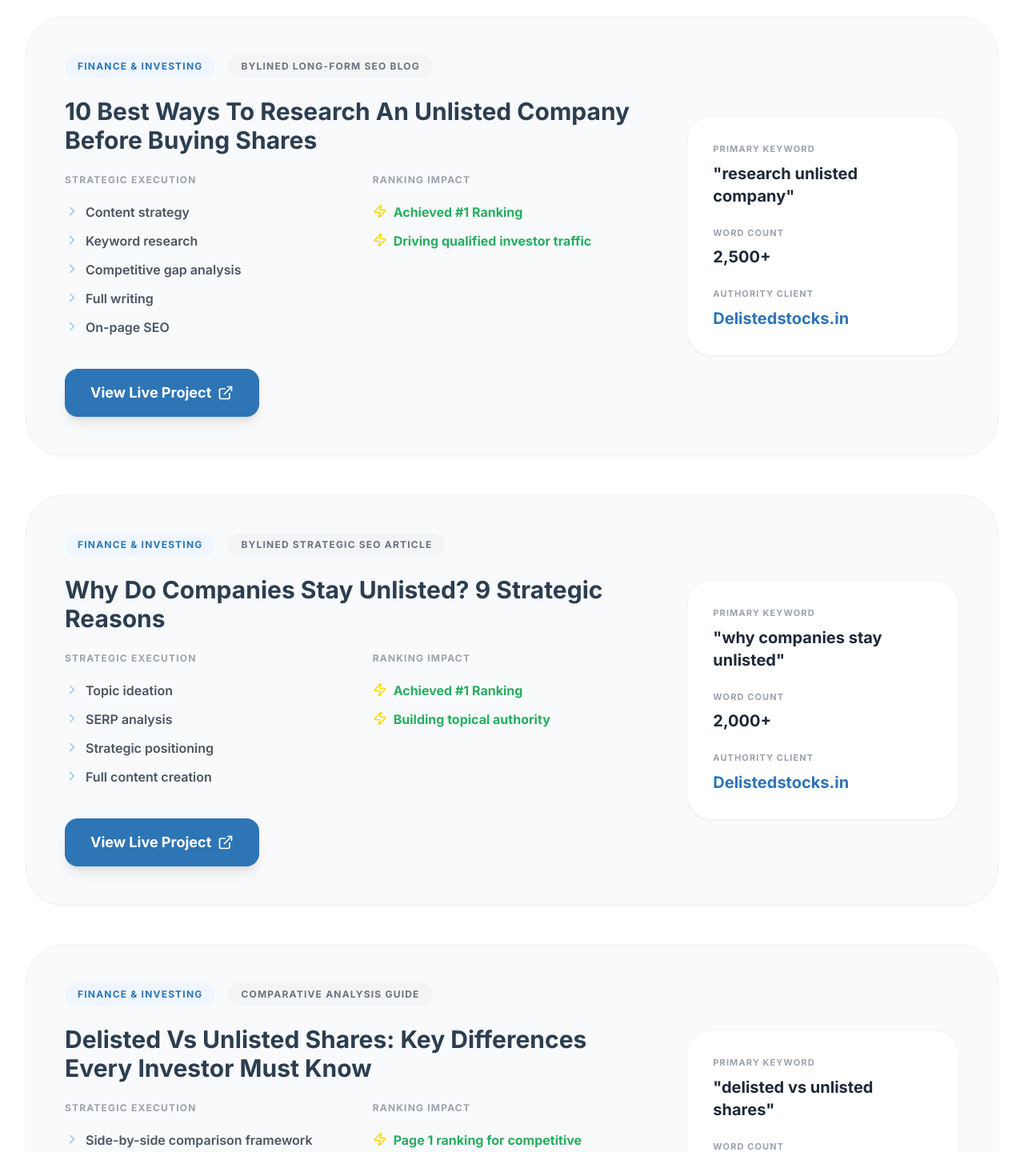
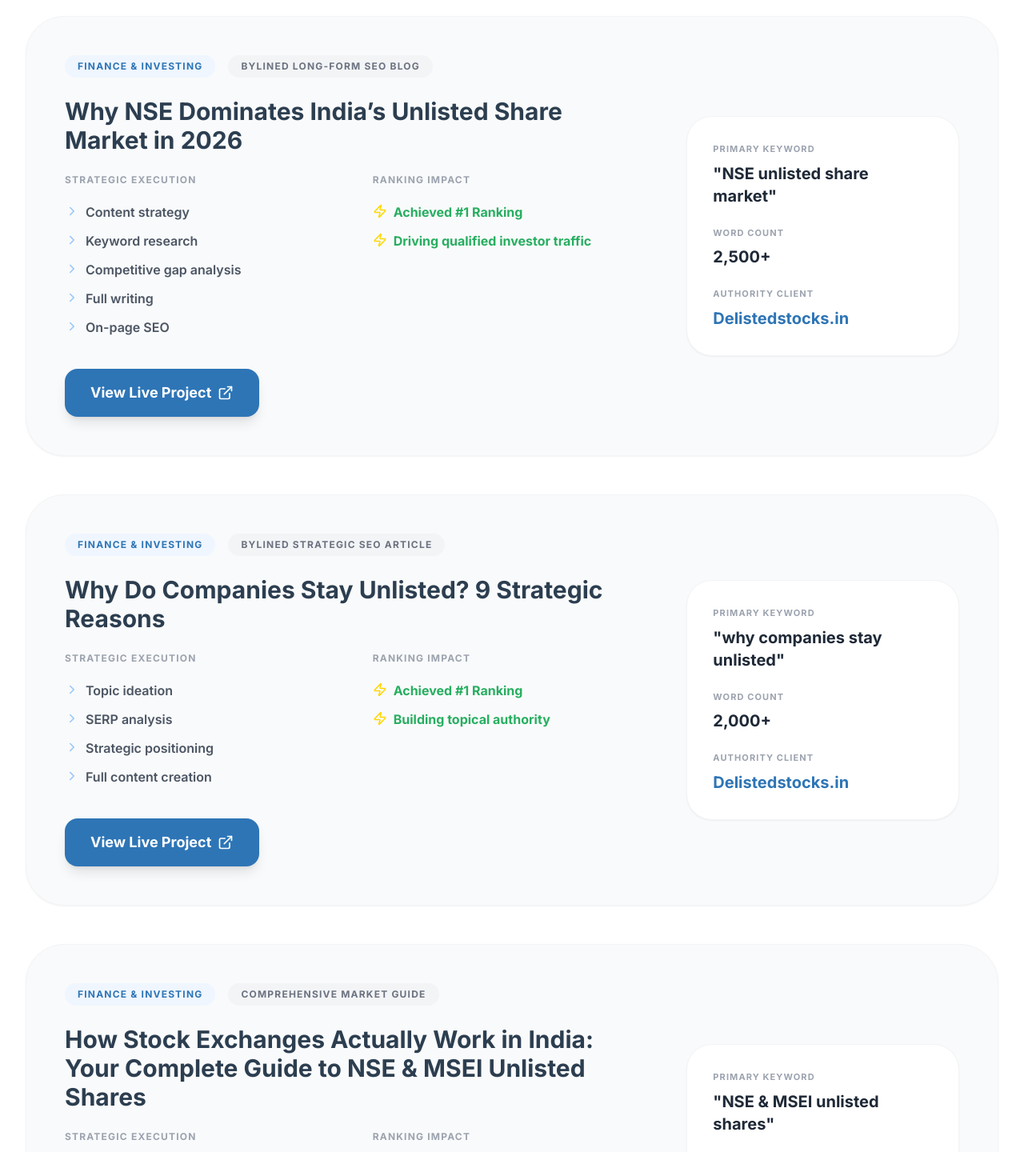
Before and after one commit to prashant297sharma/Portfolio-for-Prashant-Sharma, a React (Vite) app: page / in a window 1280 px wide. Shown: the part 3940-5380 px from the top of the page at 80% size. Built offline with nearby package versions, Linux system fonts and the light colour scheme.

Commit message:
feat: Update project details and AI Studio link
Refactors project content with updated titles, keywords, and links to reflect current or future SEO strategies. Also updates the AI Studio link in the README for accuracy. Adds a basic lint script to package.json.

```diff
--- a/constants.tsx
+++ b/constants.tsx
@@ -30,13 +30,13 @@ export const RANKING_RESULTS: RankingResult[] = [];
 export const PROJECTS: PortfolioProject[] = [
   {
     id: 'p1',
-    title: '10 Best Ways To Research An Unlisted Company Before Buying Shares',
+    title: 'Why NSE Dominates India’s Unlisted Share Market in 2026',
     client: 'Delistedstocks.in',
     niche: 'Finance & Investing',
     type: 'Bylined Long-Form SEO Blog',
-    keyword: 'research unlisted company',
+    keyword: 'NSE unlisted share market',
     wordCount: '2,500+',
-    link: 'https://www.delistedstocks.in/news/10-best-ways-to-research-an-unlisted-company-before-buying-shares',
+    link: 'https://www.delistedstocks.in/nse-dominates-india-unlisted-share-market-2026/',
     role: ['Content strategy', 'Keyword research', 'Competitive gap analysis', 'Full writing', 'On-page SEO'],
     impact: ['Achieved #1 Ranking', 'Driving qualified investor traffic'],
     isGhostwritten: false
@@ -56,15 +56,15 @@ export const PROJECTS: PortfolioProject[] = [
   },
   {
     id: 'p3',
-    title: 'Delisted Vs Unlisted Shares: Key Differences Every Investor Must Know',
+    title: 'How Stock Exchanges Actually Work in India: Your Complete Guide to NSE & MSEI Unlisted Shares',
     client: 'Delistedstocks.in',
     niche: 'Finance & Investing',
-    type: 'Comparative Analysis Guide',
-    keyword: 'delisted vs unlisted shares',
+    type: 'Comprehensive Market Guide',
+    keyword: 'NSE & MSEI unlisted shares',
     wordCount: '2,200+',
-    link: 'https://www.delistedstocks.in/news/delisted-vs-unlisted-shares-difference/',
-    role: ['Side-by-side comparison framework', 'Liquidity analysis', 'Risk assessment writing', 'Search intent mapping'],
-    impact: ['Page 1 ranking for competitive comparison keyword', 'Reduces customer support queries'],
+    link: 'https://www.delistedstocks.in/stock-exchanges-working-india-nse-msei/',
+    role: ['Market infrastructure analysis', 'Exchange comparison', 'Regulatory framework writing', 'Search intent mapping'],
+    impact: ['Page 1 ranking for competitive market keywords', 'Educational authority building'],
     isGhostwritten: false
   },
   {
--- a/package.json
+++ b/package.json
@@ -7,7 +7,8 @@
   "scripts": {
     "dev": "vite",
     "build": "tsc && vite build",
-    "preview": "vite preview"
+    "preview": "vite preview",
+    "lint": "tsc --noEmit"
   },
   "dependencies": {
     "react": "^19.0.0",
```
Also changed, not shown: 2 other files (tests, documents, lock files or other folders).
